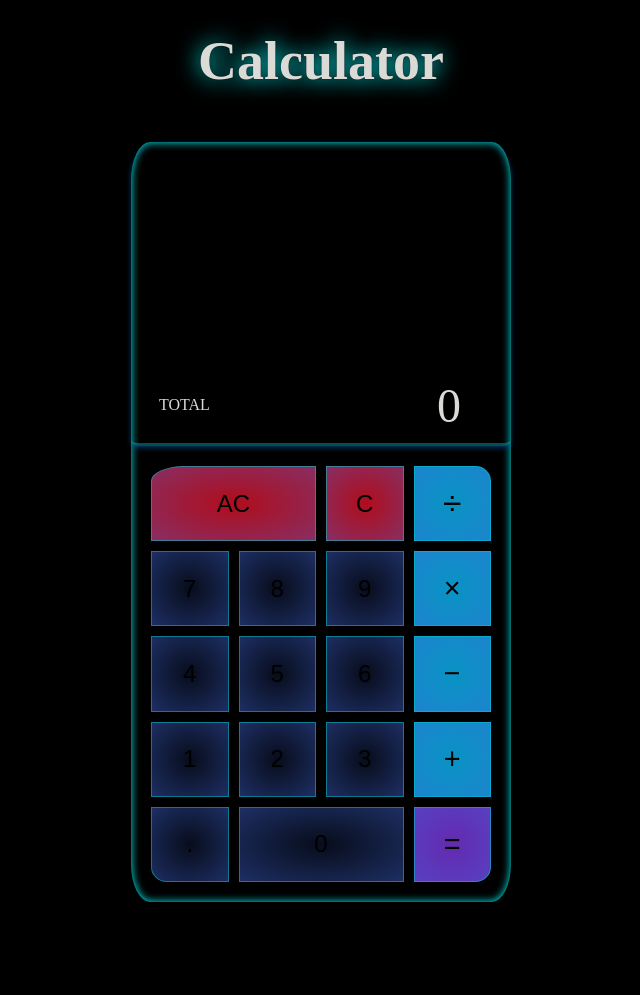
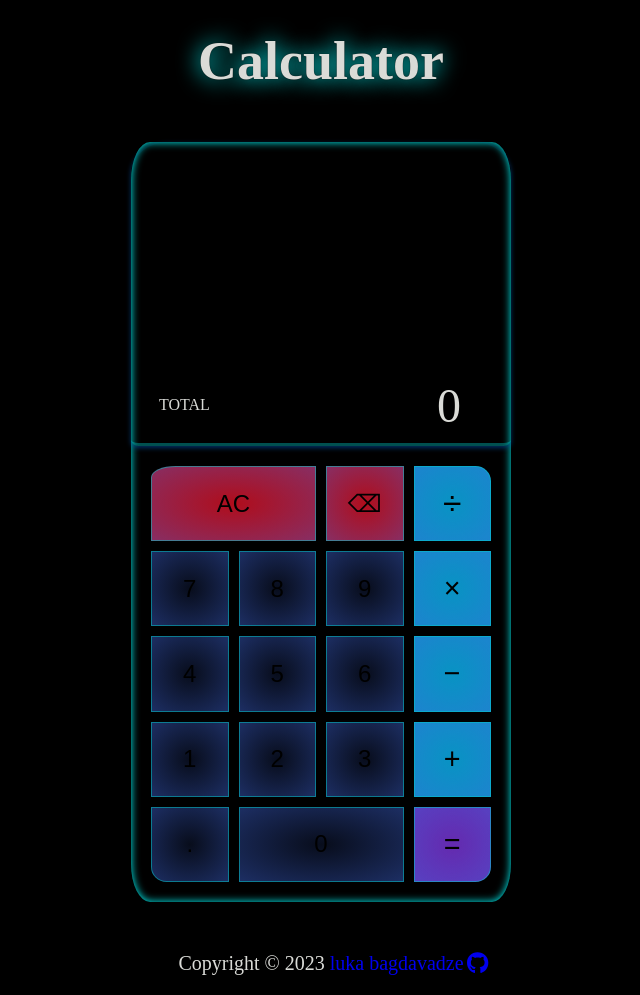
Before and after one commit to nlightmarecx/The-Odin-Project_Calculator, a plain HTML site: page index.html in a window 1280 px wide. Shown: the whole page, without its empty margins (319-959 px from the left). Before the commit the page ends 902 px from the top, so only its background shows below. Drawn offline with nearby package versions, Linux system fonts and the light colour scheme.

Commit message:
add footer, partial button click functions

```diff
--- a/app.js
+++ b/app.js
@@ -1,3 +1,5 @@
+//from the js code below, add on click function that displays clicked button content in screen_Div
+
 const calculator_Div = document.getElementById("calculator_Div");
 
 const screen_Div = document.getElementById("calculatorScreen_Div");
@@ -13,7 +15,7 @@ const calculatorHeight = document.getElementById("calculator_Div").style.height
 //.......................KEYBOARD DIV...............................
 //....................................................MAKE KEYBOARD
 let symbols = [
-    "AC", "C", "÷",
+    "AC", "⌫", "÷",
     "7", "8", "9", "×",
     "4", "5", "6", "−",
     "1", "2", "3", "+",
@@ -29,28 +31,118 @@ function createKeyboard(){
     for(let i=0; i<20; i++){
         const button = document.createElement("button");
         button.setAttribute("class", "keyBoardButton");
-        button.setAttribute("id", "button_"+i);
+        button.setAttribute("id", "button"+i);
         keyboard_Div.insertAdjacentElement("beforeend", button);
+        $("#button"+i).text(symbols[i])
 
-        $("#button_"+i).text(symbols[i])
-        //button.addEventListener('click', getButtonContent);
+
+        if(i>2 && i<17 && i != 6 && i != 10 && i != 14){
+            button.setAttribute("class", "keyBoardButton digit");
+        }
+        if(i === 2 || i === 6 || i === 10 || i === 14){
+            button.setAttribute("class", "keyBoardButton operator");
+        };
+
     }
     document.getElementsByClassName("keyBoardButton")[18].style.display = "none";
     document.getElementsByClassName("keyBoardButton")[19].style.display = "none";
 }
 
-console.log($("#button4").attr("value"));
 //....................................................ADD BUTTONS CONTENT
 
 
 //....................................................BUTTONS ARE CLICKED
-function getButtonContent(){
+/*
+const AC = $("#button0");
+const DEL = $("#button1");
+const SUM = $("#button17");
 
+let upperOpperand = document.getElementById("upperOperand");
+let lowerOpperand = document.getElementById("lowerOperand");
+
+let processingNum = "";
+let previousNumber = "";
+let currentNumber = "";
+let operation = null;
+
+function updateScreen(){
+    lowerOpperand.innerHTML = currentNumber;
 }
 
+function clearCalculator(){
+    currentNumber = "";
+    previousNumber = "";
+    operation = null;
+}
+
+function appendDigit(digit) {
+    if (digit === "." && currentOperand.includes(".")) return;
+    currentOperand += digit;
+}
+
+function chooseOperation(operator) {
+    if (currentOperand === "") return;
+    if (previousOperand !== "") {
+        calculate();
+    }
+    operation = operator;
+    previousOperand = currentOperand;
+    currentOperand = "";
+}
+
+function calculate() {
+    let result;
+    const prev = parseFloat(previousOperand);
+    const current = parseFloat(currentOperand);
+    if (isNaN(prev) || isNaN(current)) return;
+    switch (operation) {
+      case "+":
+        result = prev + current;
+        break;
+      case "-":
+        result = prev - current;
+        break;
+      case "×":
+        result = prev * current;
+        break;
+      case "÷":
+        result = prev / current;
+        break;
+      default:
+        return;
+    }
+    currentOperand = result.toString();
+    operation = null;
+    previousOperand = "";
+  }
+
+$(".digit").click(function(){
+    let value = $(this).text();
+    processingNum += value;
+    currentNumber = processingNum;
+    lowerOpperand.text(currentNumber);
+});
+
+$(".operator").click(function(){
+    let value = $(this).text();
+    processingNum += value;
+    currentNumber = processingNum;
+    lowerOpperand.text(currentNumber);
+});
+
+$("#button0").click(function(){
+    processingNum = "";
+    lowerOpperand.text("0");
+  });
+
+$("#button1").click(function(){
+    processingNum = processingNum.slice(0, -1);
+    lowerOpperand.text(processingNum);
+});
+*/
 //....................................................CSS BUTTON SHAPES, COLORS
 document.getElementsByClassName("keyBoardButton")[0].style.cssText =
-"border-radius: 20% 0 0 0; background-color: rgba(255, 0, 0, 0.75); grid-column: 1/3";
+"border-radius: 15% 0 0 0; background-color: rgba(255, 0, 0, 0.75); grid-column: 1/3";
 document.getElementsByClassName("keyBoardButton")[1].style.backgroundColor = "rgba(255, 0, 0, 0.75)";
 document.getElementsByClassName("keyBoardButton")[2].style.cssText =
 "border-radius: 0 20% 0 0; font-size: 2.1em; background-color: rgba(0, 205, 255, 0.75)";
--- a/index.html
+++ b/index.html
@@ -6,6 +6,7 @@
     <meta name="viewport" content="width=device-width, initial-scale=1.0">
     <title>calculator</title>
     <link rel="stylesheet" href="styles.css">
+    <link rel="shortcut icon" href="images/calculator.png" type="image/x-icon">
     <script src="app.js" charset="UTF-8" defer></script>
     <script src="https://ajax.googleapis.com/ajax/libs/jquery/3.6.3/jquery.min.js"></script>
 </head>
@@ -17,11 +18,11 @@
         <div id="calculator_Div">
             <div id="calculatorScreen_Div">
                 <div id="upperOperand_Div">
-                    <div id="calculationHistory"></div>
+                    <div id="upperOperand"></div>
                 </div>
                 <div id="lowerOperand_Div">
                     <div id="totalTitle">TOTAL</div>
-                    <div id="totalNum">0</div>
+                    <div id="lowerOperand">0</div>
                 </div>
             </div>
             <div id="calculatorKeyboard_Div">
@@ -30,7 +31,30 @@
         </div>
     </main>
     <footer>
-
+        <p>
+          Copyright ©
+            <script>
+                document.write(new Date().getFullYear())
+            </script>
+        <a href="https://github.com/nlightmarecx" target="_blank">
+            luka bagdavadze
+            <svg id="github_Logo" src="images/github2.svg"
+            aria-hidden="true"
+            focusable="false"
+            data-prefix="fab"
+            data-icon="github"
+            class="svg-inline--fa fa-github fa-w-16"
+            role="img"
+            xmlns="http://www.w3.org/2000/svg"
+            viewBox="0 0 496 512"
+          >
+            <path
+              fill="currentColor"
+              d="M165.9 397.4c0 2-2.3 3.6-5.2 3.6-3.3.3-5.6-1.3-5.6-3.6 0-2 2.3-3.6 5.2-3.6 3-.3 5.6 1.3 5.6 3.6zm-31.1-4.5c-.7 2 1.3 4.3 4.3 4.9 2.6 1 5.6 0 6.2-2s-1.3-4.3-4.3-5.2c-2.6-.7-5.5.3-6.2 2.3zm44.2-1.7c-2.9.7-4.9 2.6-4.6 4.9.3 2 2.9 3.3 5.9 2.6 2.9-.7 4.9-2.6 4.6-4.6-.3-1.9-3-3.2-5.9-2.9zM244.8 8C106.1 8 0 113.3 0 252c0 110.9 69.8 205.8 169.5 239.2 12.8 2.3 17.3-5.6 17.3-12.1 0-6.2-.3-40.4-.3-61.4 0 0-70 15-84.7-29.8 0 0-11.4-29.1-27.8-36.6 0 0-22.9-15.7 1.6-15.4 0 0 24.9 2 38.6 25.8 21.9 38.6 58.6 27.5 72.9 20.9 2.3-16 8.8-27.1 16-33.7-55.9-6.2-112.3-14.3-112.3-110.5 0-27.5 7.6-41.3 23.6-58.9-2.6-6.5-11.1-33.3 2.6-67.9 20.9-6.5 69 27 69 27 20-5.6 41.5-8.5 62.8-8.5s42.8 2.9 62.8 8.5c0 0 48.1-33.6 69-27 13.7 34.7 5.2 61.4 2.6 67.9 16 17.7 25.8 31.5 25.8 58.9 0 96.5-58.9 104.2-114.8 110.5 9.2 7.9 17 22.9 17 46.4 0 33.7-.3 75.4-.3 83.6 0 6.5 4.6 14.4 17.3 12.1C428.2 457.8 496 362.9 496 252 496 113.3 383.5 8 244.8 8zM97.2 352.9c-1.3 1-1 3.3.7 5.2 1.6 1.6 3.9 2.3 5.2 1 1.3-1 1-3.3-.7-5.2-1.6-1.6-3.9-2.3-5.2-1zm-10.8-8.1c-.7 1.3.3 2.9 2.3 3.9 1.6 1 3.6.7 4.3-.7.7-1.3-.3-2.9-2.3-3.9-2-.6-3.6-.3-4.3.7zm32.4 35.6c-1.6 1.3-1 4.3 1.3 6.2 2.3 2.3 5.2 2.6 6.5 1 1.3-1.3.7-4.3-1.3-6.2-2.2-2.3-5.2-2.6-6.5-1zm-11.4-14.7c-1.6 1-1.6 3.6 0 5.9 1.6 2.3 4.3 3.3 5.6 2.3 1.6-1.3 1.6-3.9 0-6.2-1.4-2.3-4-3.3-5.6-2z"
+            ></path>
+        </svg>
+        </a>
+        </p>
     </footer>
 </body>
 </html>
--- a/styles.css
+++ b/styles.css
@@ -10,7 +10,7 @@
 }
 
 body{
-    color: rgb(218,219,215);
+    color: rgb(218, 219, 215);
     background-color: black;
     align-items: center;
     justify-content: center;
@@ -55,7 +55,7 @@ body{
                     position: relative;
                 }
 
-                    #calculationHistory{
+                    #upperOperand{
                         position: absolute;
                         bottom: 10px;
                         right: 43px;
@@ -70,7 +70,7 @@ body{
                     justify-content: space-between;
                 }
 
-                    #totalNum{
+                    #lowerOperand{
                         font-size: 3em;
                         padding-right: 22px;
                     }
@@ -111,3 +111,32 @@ body{
                      scale: 1.02;
                      transition: box-shadow 0.15s;
                  }
+
+    footer {
+        align-items: center;
+        justify-content: center;
+        padding: 15px;
+        margin: 35px auto 5px auto;
+        font-size: 20px;
+    }
+
+        footer > p{
+            position: relative;
+            text-decoration: none;
+        }
+
+        a:link{
+            text-decoration: none;
+        }
+
+        #github_Logo{
+            position: absolute;
+            height: 22px;
+            right: -25px;
+            transition: transform 0.3s ease-in-out;
+        }
+
+        #github_Logo:hover{
+            transform: rotate(360deg) scale(1.2);
+            color: rgba(0, 255, 255, 0.95);
+        }
```
Also changed, not shown: images/calculator.png (added), images/calculator2.png (added), images/github.svg (added), images/github2.svg (added).
